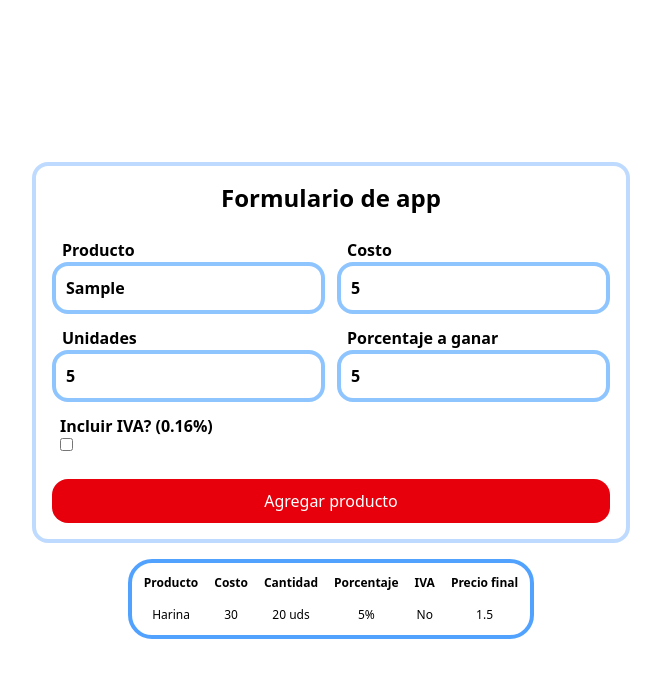
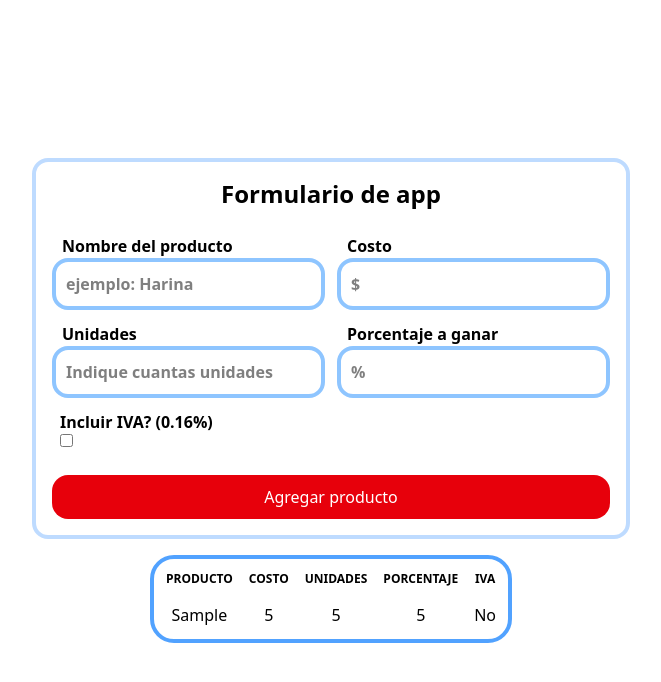
Before and after one commit to Eiderth/banner-store-repo, a React (Vite) app: page / in a window 1280 px wide. Both pictures are taken after typing "Sample", "5", "5", "5" into the empty fields and a click on the button "Agregar producto". Shown: the top 682 px of the page, without its empty margins (309-970 px from the left). Built offline with nearby package versions, Linux system fonts and the light colour scheme.

Commit message:
feat: ahora el banner guarda la informacion de los inputs

```diff
--- a/src/components/Aplication.tsx
+++ b/src/components/Aplication.tsx
@@ -1,80 +1,84 @@
-import React from "react";
-import { useRef } from "react";
+import { useRef, useState } from "react";
 import Form from "./components-secondary/Form";
 import Input from "./components-secondary/Input";
-import PricingBanner from "./components-secondary/PricingBanner";
+import Banner from "./components-secondary/Banner";
 import Btn from "./components-secondary/Btn";
 
 export default function Aplication() {
-  const ref = {
-    productNameRef: useRef<HTMLInputElement>(null),
-    costoTotalRef: useRef<HTMLInputElement>(null),
-    unidadesRef: useRef<HTMLInputElement>(null),
-    porcentajeRef: useRef<HTMLInputElement>(null),
-    ivaRef: useRef<HTMLInputElement>(null),
-  };
+  const productNameRef = useRef<HTMLInputElement>(null);
+  const costoTotalRef = useRef<HTMLInputElement>(null);
+  const unidadesRef = useRef<HTMLInputElement>(null);
+  const porcentajeRef = useRef<HTMLInputElement>(null);
+  const ivaRef = useRef<HTMLInputElement>(null);
+
+  const [products, setProducts] = useState<any[]>([]);
 
   const handleClick = () => {
     const formData = {
-      ProductName: ref.productNameRef.current?.value,
-      CostoTotal: ref.costoTotalRef.current?.value,
-      Unidades: ref.unidadesRef.current?.value,
-      Porcentaje: ref.porcentajeRef.current?.value,
-      IVA: ref.ivaRef.current?.checked,
+      Producto: String(productNameRef.current?.value),
+      Costo: Number(costoTotalRef.current?.value),
+      Unidades: Number(unidadesRef.current?.value),
+      Porcentaje: Number(porcentajeRef.current?.value),
+      IVA: ivaRef.current?.checked ? "Sí" : "No",
     };
-    console.log(formData);
+    setProducts((prevProducts) => [...prevProducts, formData]);
+    productNameRef.current!.value = "";
+    costoTotalRef.current!.value = "";
+    unidadesRef.current!.value = "";
+    porcentajeRef.current!.value = "";
+    ivaRef.current!.checked = false;
   };
 
   const inputs = [
-    <Input
-      label="Producto"
-      type="text"
-      id="Producto"
-      name="ProductName"
-      placeholder="ejemplo: Harina"
-      ref={ref.productNameRef}
-    />,
-    <Input
-      label="Costo"
-      type="number"
-      id="Costo"
-      name="CostoTotal"
-      placeholder="$"
-      ref={ref.costoTotalRef}
-    />,
-    <Input
-      label="Unidades"
-      type="number"
-      id="Unidades"
-      name="Unidades"
-      placeholder="Indique cuantas unidades"
-      ref={ref.unidadesRef}
-    />,
-    <Input
-      label="Porcentaje a ganar"
-      type="number"
-      id="Porcentaje"
-      name="Porcentaje"
-      placeholder="%"
-      ref={ref.porcentajeRef}
-    />,
-    <Input
-      label="Incluir IVA? (0.16%)"
-      type="checkbox"
-      id="IVA"
-      name="IVA"
-      className="pl-2 col-span-full pb-4"
-      classNameInput="w-fit"
-      ref={ref.ivaRef}
-    />,
+    {
+      label: "Nombre del producto",
+      type: "text",
+      id: "Producto",
+      name: "Producto",
+      placeholder: "ejemplo: Harina",
+      ref: productNameRef,
+    },
+    {
+      label: "Costo",
+      type: "number",
+      id: "Costo",
+      name: "Costo",
+      placeholder: "$",
+      ref: costoTotalRef,
+    },
+    {
+      label: "Unidades",
+      type: "number",
+      id: "Unidades",
+      name: "Unidades",
+      placeholder: "Indique cuantas unidades",
+      ref: unidadesRef,
+    },
+    {
+      label: "Porcentaje a ganar",
+      type: "number",
+      id: "Porcentaje",
+      name: "Porcentaje",
+      placeholder: "%",
+      ref: porcentajeRef,
+    },
+    {
+      label: "Incluir IVA? (0.16%)",
+      type: "checkbox",
+      id: "IVA",
+      name: "IVA",
+      className: "pl-2 col-span-full pb-4",
+      classNameInput: "w-fit",
+      ref: ivaRef,
+    },
   ];
 
   return (
     <>
       <Form title={"Formulario de app"}>
-        {inputs.map((input, index) =>
-          React.cloneElement(input as React.ReactElement, { key: index })
-        )}
+        {inputs.map((inputProps) => (
+          <Input {...inputProps} key={inputProps.id} />
+        ))}
         <Btn
           text="Agregar producto"
           className="col-span-full"
@@ -82,7 +86,7 @@ export default function Aplication() {
           onClick={handleClick}
         />
       </Form>
-      <PricingBanner />
+      <Banner headers={inputs.map((inputs) => inputs.name)} data={products} />
     </>
   );
 }
--- /dev/null
+++ b/src/components/components-secondary/Banner.tsx
@@ -0,0 +1,36 @@
+import type { ReactNode } from "react";
+
+type Props = {
+  headers: string[];
+  data?: Record<string, ReactNode>[];
+};
+
+export default function Banner({ headers, data }: Props) {
+  return (
+    <table className="table-fixed rounded-3xl border-4 border-separate border-spacing-0 border-blue-400 p-1">
+      <thead>
+        <tr>
+          {headers.map((header) => (
+            <th
+              key={header}
+              className="p-0.5 text-xs font-bold text-balance break-words text-center md:p-2"
+            >
+              {header.toUpperCase()}
+            </th>
+          ))}
+        </tr>
+      </thead>
+      <tbody>
+        {data?.map((row, rowIndex) => (
+          <tr key={rowIndex}>
+            {headers.map((headerKey) => (
+              <td key={`${rowIndex}-${headerKey}`} className="p-2 text-center">
+                {row[headerKey]}
+              </td>
+            ))}
+          </tr>
+        ))}
+      </tbody>
+    </table>
+  );
+}
--- a/src/components/components-secondary/PricingBanner.tsx
+++ /dev/null
@@ -1,52 +0,0 @@
-type Props = {};
-
-export default function PricingBanner({}: Props) {
-  return (
-    <table className=" table-fixed rounded-3xl border-4 border-separate border-spacing-0 border-blue-400 p-1">
-      <thead>
-        <tr>
-          <th className="p-0.5 text-xs font-bold text-balance break-words text-center md:p-2">
-            Producto
-          </th>
-          <th className="p-0.5 text-xs font-bold text-balance break-words text-center md:p-2">
-            Costo
-          </th>
-          <th className="p-0.5 text-xs font-bold text-balance break-words text-center md:p-2">
-            Cantidad
-          </th>
-          <th className="p-0.5 text-xs font-bold text-balance break-words text-center md:p-2">
-            Porcentaje
-          </th>
-          <th className="p-0.5 text-xs font-bold text-balance break-words text-center md:p-2">
-            IVA
-          </th>
-          <th className="p-0.5 text-xs font-bold text-balance break-words text-center md:p-2">
-            Precio final
-          </th>
-        </tr>
-      </thead>
-      <tbody>
-        <tr>
-          <td className="p-0.5 text-xs text-balance break-words text-center md:p-2">
-            Harina
-          </td>
-          <td className="p-0.5 text-xs text-balance break-words text-center md:p-2">
-            30
-          </td>
-          <td className="p-0.5 text-xs text-balance break-words text-center md:p-2">
-            20 uds
-          </td>
-          <td className="p-0.5 text-xs text-balance break-words text-center md:p-2">
-            5%
-          </td>
-          <td className="p-0.5 text-xs text-balance break-words text-center md:p-2">
-            No
-          </td>
-          <td className="p-0.5 text-xs text-balance break-words text-center md:p-2">
-            1.5
-          </td>
-        </tr>
-      </tbody>
-    </table>
-  );
-}
```
